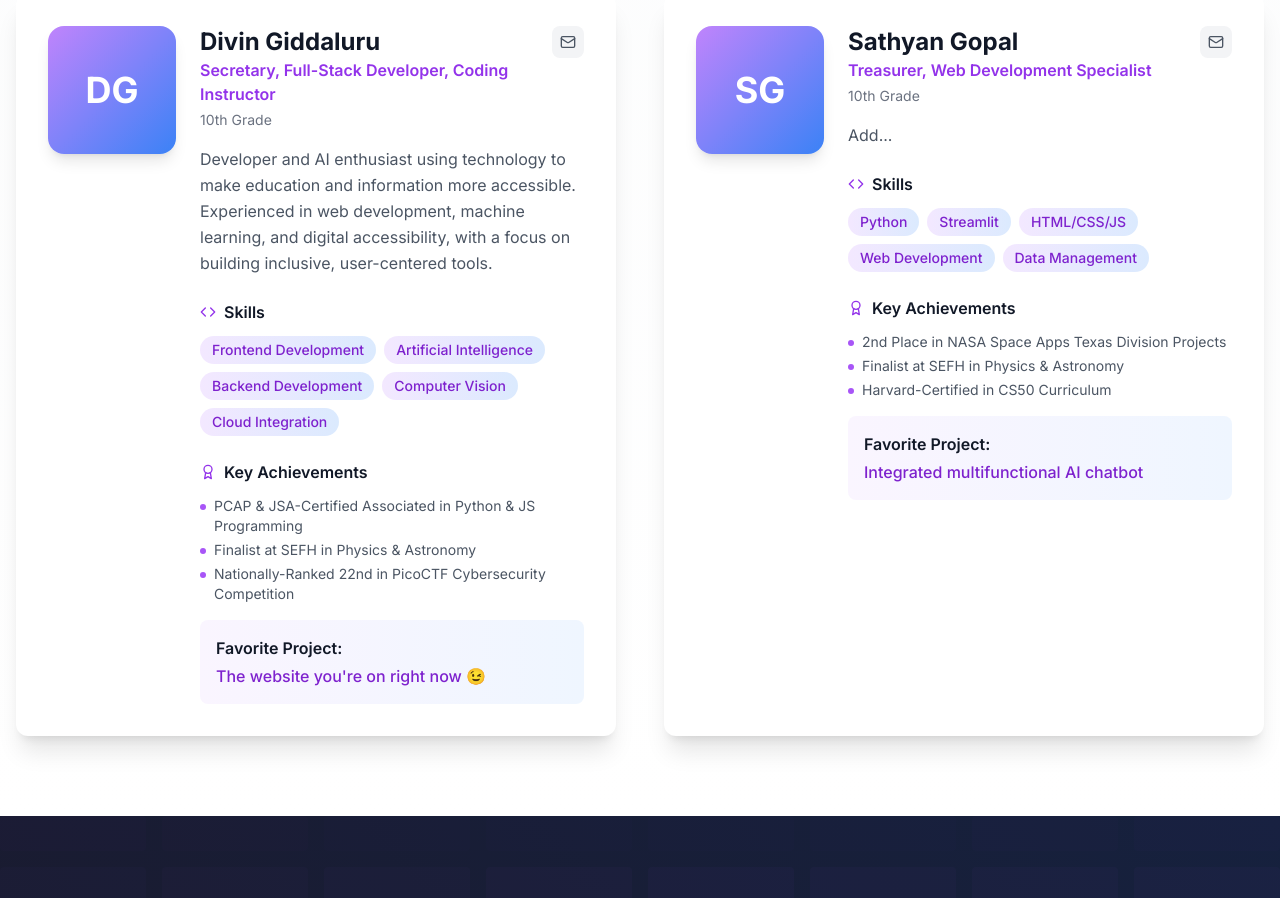
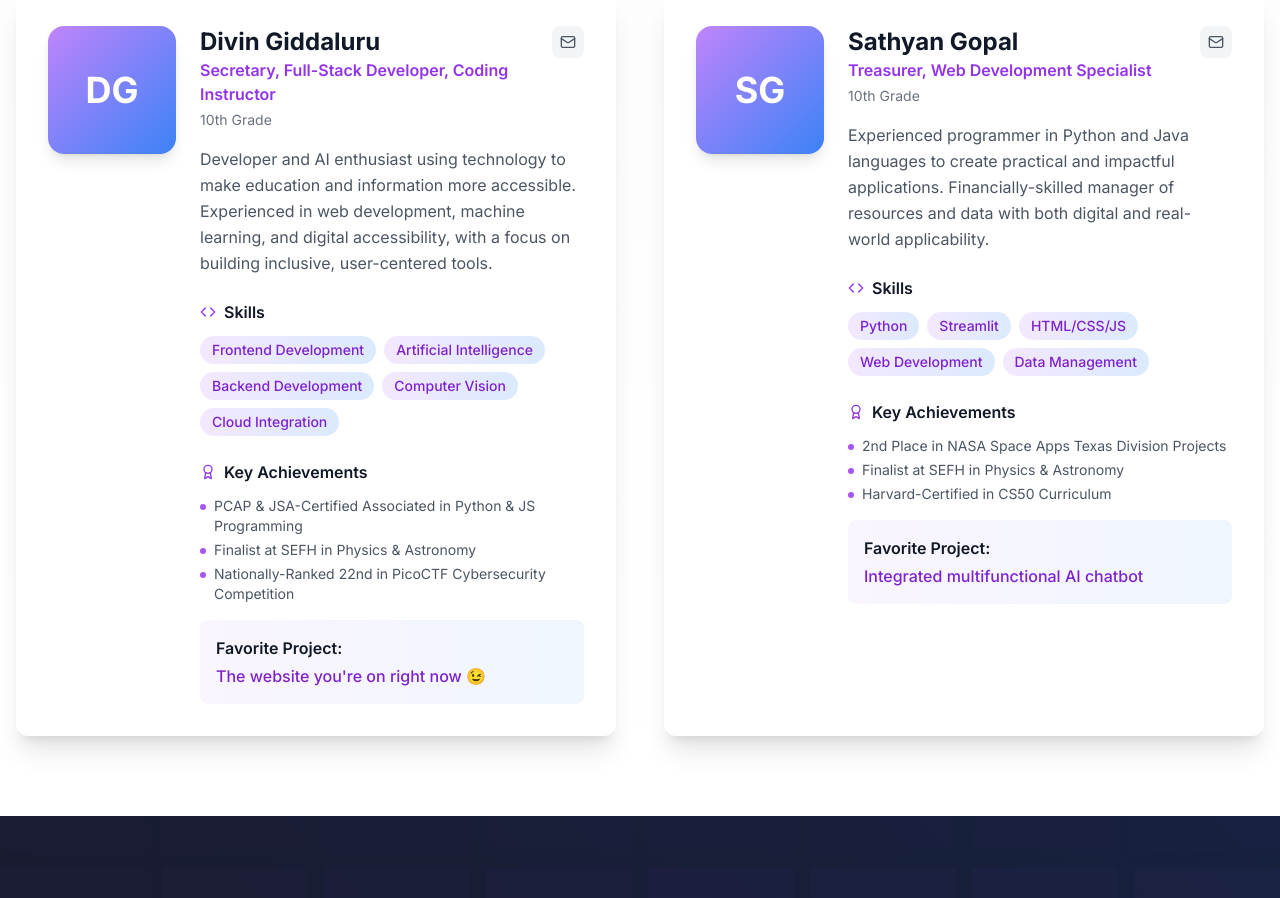
Before and after one commit to programmingcvhs/programmingcvhs.github.io, a Next.js app: page /team in a window 1280 px wide. Shown: the part 1740-2638 px from the top of the page. Built offline with nearby package versions, Linux system fonts and the light colour scheme.

Commit message:
Update page.tsx

```diff
--- a/app/team/page.tsx
+++ b/app/team/page.tsx
@@ -53,7 +53,7 @@ const teamMembers = [
     name: "Sathyan Gopal",
     role: "Treasurer, Web Development Specialist",
     grade: "10th Grade",
-    bio: "Add...",
+    bio: "Experienced programmer in Python and Java languages to create practical and impactful applications. Financially-skilled manager of resources and data with both digital and real-world applicability.",
     skills: ["Python", "Streamlit", "HTML/CSS/JS", "Web Development", "Data Management"],
     image: "/api/placeholder/400/400",
     achievements: ["2nd Place in NASA Space Apps Texas Division Projects", "Finalist at SEFH in Physics & Astronomy", "Harvard-Certified in CS50 Curriculum"],
```
